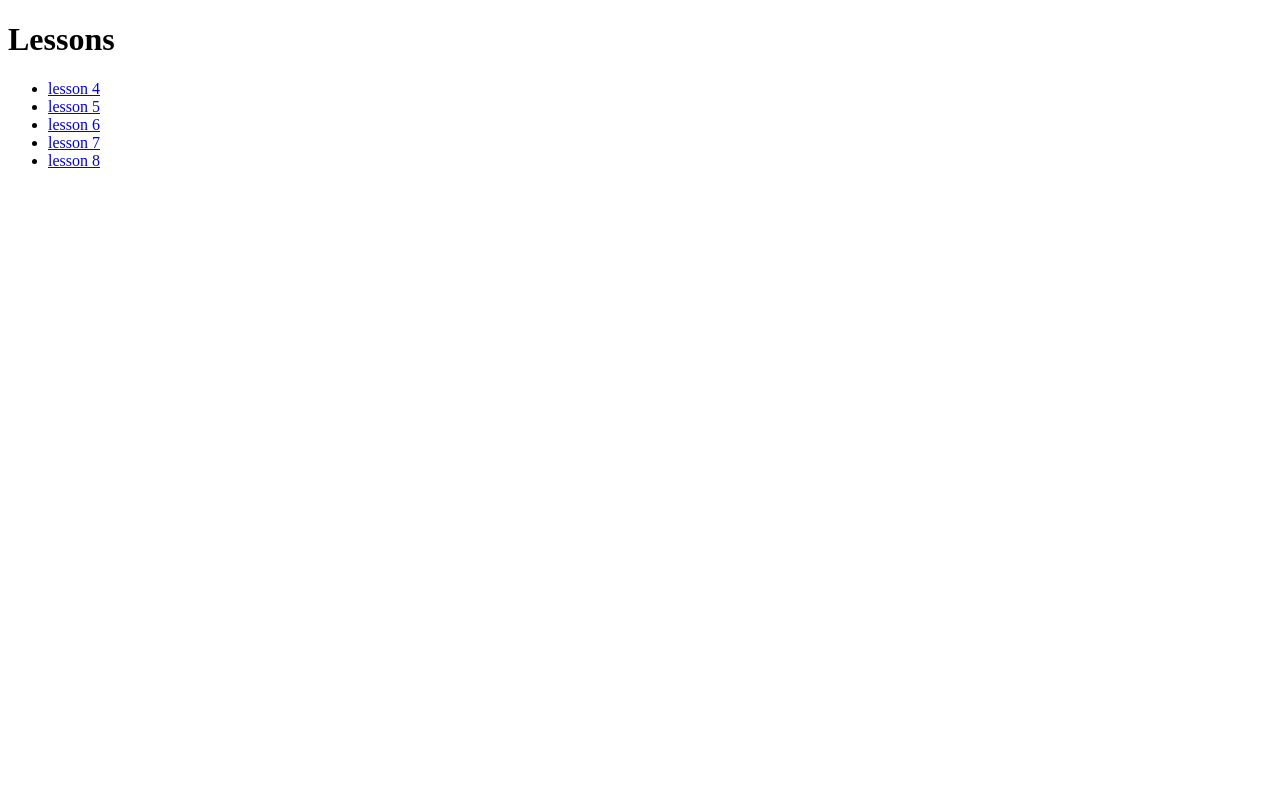
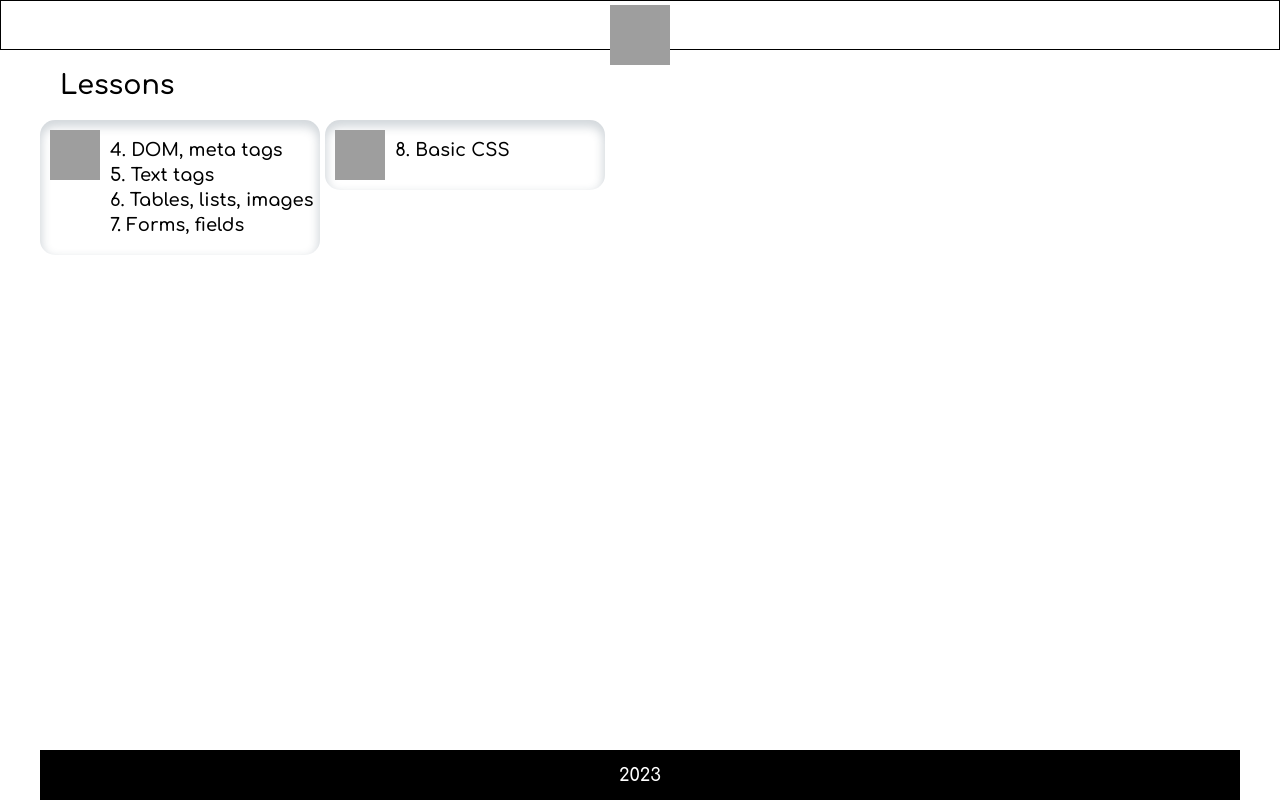
Before and after one commit to Roksana1103/mathshub3.01, a plain HTML site: page index.html in a window 1280 px wide. Drawn offline with Linux system fonts and the light colour scheme; grey boxes are pictures that could not be loaded.

Commit message:
update: beauty and structured main file

```diff
--- a/index.html
+++ b/index.html
@@ -1,26 +1,47 @@
 <!DOCTYPE html>
 <html lang="en">
+
 <head>
     <meta charset="UTF-8">
     <meta name="viewport" content="width=device-width, initial-scale=1.0">
     <meta name="author" content="Khanmag">
-    <meta name="description" content="Learning HTML, CSS, JS" >
-    <meta name="keywords" content="HTML, CSS, JS" >
+    <meta name="description" content="Learning HTML, CSS, JS">
+    <meta name="keywords" content="HTML, CSS, JS">
     <!-- <meta http-equiv="refresh" content="4, URL=https://www.google.com"> -->
     <!-- Favicon -->
-    <link rel="icon" href="https://cdn3.iconfinder.com/data/icons/creative-development/512/color_design_colorful_graphic_flat_icon-1024.png" >
+    <link rel="icon"
+        href="https://cdn3.iconfinder.com/data/icons/creative-development/512/color_design_colorful_graphic_flat_icon-1024.png">
+    <link rel="stylesheet" href="./style.css">
     <title>root doc</title>
 </head>
+
 <body>
-    <h1>Lessons</h1>
-    <nav>
-        <ul>
-            <li><a href="./lesson4-dom/lesson4.html">lesson 4</a></li>
-            <li><a href="./lesson5-text/lesson5.html">lesson 5</a></li>
-            <li><a href="./lesson6-tables/lesson6.html">lesson 6</a></li>
-            <li><a href="./lesson7-form/lesson7.html">lesson 7</a></li>
-            <li><a href="./lesson8-basic_css/lesson8.html">lesson 8</a></li>
-        </ul>
-    </nav>
+    <header>
+        <img src="https://s3-alpha-sig.figma.com/img/4a0b/61c9/352ba5742f101b0e41eb9d9d916d6ace?Expires=1693785600&Signature=OcT8-Lt1QbnEc7apMN1-VEfWLivsRaUstlAL9xMZ0OzJ6rIDiOQXrJSRBH00o-46kqDUa-z5ytiWovT2Mj9UTFbumnpHPupmb5yOIyrJQBGSmn77kOxMtEGF1NonldgSxsUjeRxm5WaCbjlTg99wjTs2O29tQ-4u~pbsK~x7Wihtj2rn269AqO-A7iwHkyDjsaoHLG9GC~bGQgAhKT0ygzFgI4MmnQ4L44jgi6jnswmWwGSAi5xVx4S2e0mNu-3KSLqGM3G02c~imEe5ilpz4h60X2j9Qwq5DN-lREtAzsOM-TuCeEvQ7O3U1opCPOdE1ztBKD45uToMw9-3RL3lbQ__&Key-Pair-Id=APKAQ4GOSFWCVNEHN3O4"
+            alt="logo" class="header_logo">
+    </header>
+    <main>
+        <section>
+            <h1>Lessons</h1>
+            <section class="lessons">
+                <img src="https://logodix.com/logo/470388.png" class="lessons_logo">
+                <article class="lessons-links">
+                    <a href="./lesson4-dom/lesson4.html">4. DOM, meta tags</a>
+                    <a href="./lesson5-text/lesson5.html">5. Text tags</a>
+                    <a href="./lesson6-tables/lesson6.html">6. Tables, lists, images</a>
+                    <a href="./lesson7-form/lesson7.html">7. Forms, fields</a>
+                </article>
+            </section>
+            <section class="lessons">
+                <img src="https://i.pinimg.com/originals/79/09/89/7909897ceea2691e5a4942766c678ff3.png"
+                    class="lessons_logo">
+                <article class="lessons-links">
+                    <a href="./lesson8-basic_css/lesson8.html">8. Basic CSS</a>
+                </article>
+            </section>
+        </section>
+    </main>
+    <footer>2023</footer>
 </body>
+
 </html>
--- /dev/null
+++ b/style.css
@@ -0,0 +1,89 @@
+@import url('https://fonts.googleapis.com/css2?family=Comfortaa:wght@600&family=Rubik:ital,wght@0,300;0,400;0,500;0,600;0,700;0,800;0,900;1,300;1,400;1,500;1,600;1,700;1,800;1,900&display=swap');
+
+* {
+    padding: 0;
+    margin: 0;
+    box-sizing: border-box;
+}
+
+body {
+    font-size: 18px;
+    font-family: Comfortaa;
+    display: flex;
+    justify-content: center;
+    align-items: center;
+    flex-direction: column;
+}
+
+a {
+    text-decoration: none;
+    color: black;
+}
+
+a:hover {
+    color: orange;
+}
+
+header {
+    height: 50px;
+    overflow: visible;
+    width: 100vw;
+    display: flex;
+    justify-content: space-evenly;
+    align-items: center;
+    border: 1px solid black;
+}
+
+main,
+footer {
+    width: 100vw;
+    max-width: 1200px;
+}
+
+main {
+    min-height: calc(100vh - 100px);
+}
+
+footer {
+    height: 50px;
+    background-color: black;
+    color: white;
+    display: flex;
+    justify-content: center;
+    align-items: center;
+}
+
+h1 {
+    margin: 20px;
+}
+
+.header_logo {
+    width: 60px;
+    height: 60px;
+    transform: translateY(10px);
+}
+
+.lessons_logo {
+    width: 50px;
+    height: 50px;
+}
+
+.lessons {
+    padding: 10px;
+    border-radius: 15px;
+    display: inline-flex;
+    width: 280px;
+    overflow: hidden;
+    box-shadow: 0 5px 10px 2px rgba(34, 60, 80, 0.2) inset;
+}
+
+.lessons-links {
+    display: flex;
+    flex-direction: column;
+    gap: 5px;
+    padding: 10px;
+}
+
+.lessons-links>* {
+    width: max-content;
+}
```
